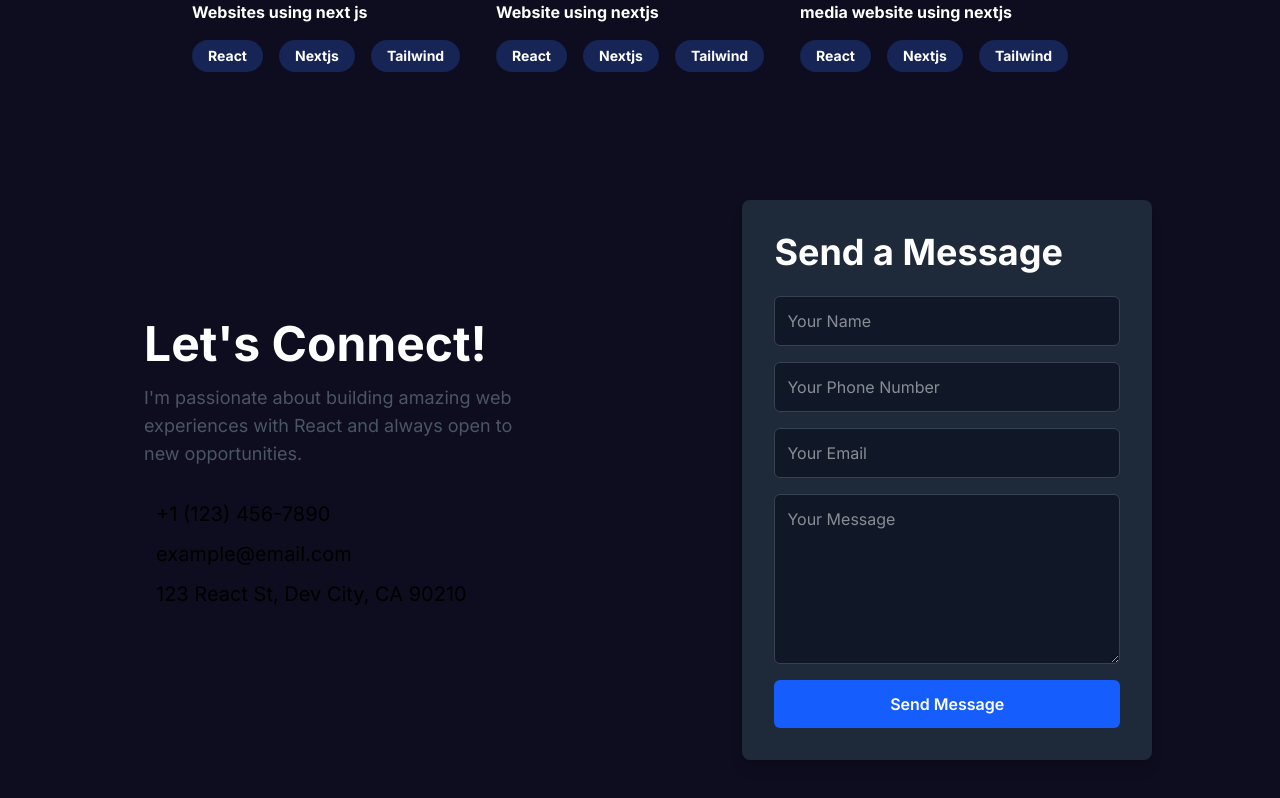
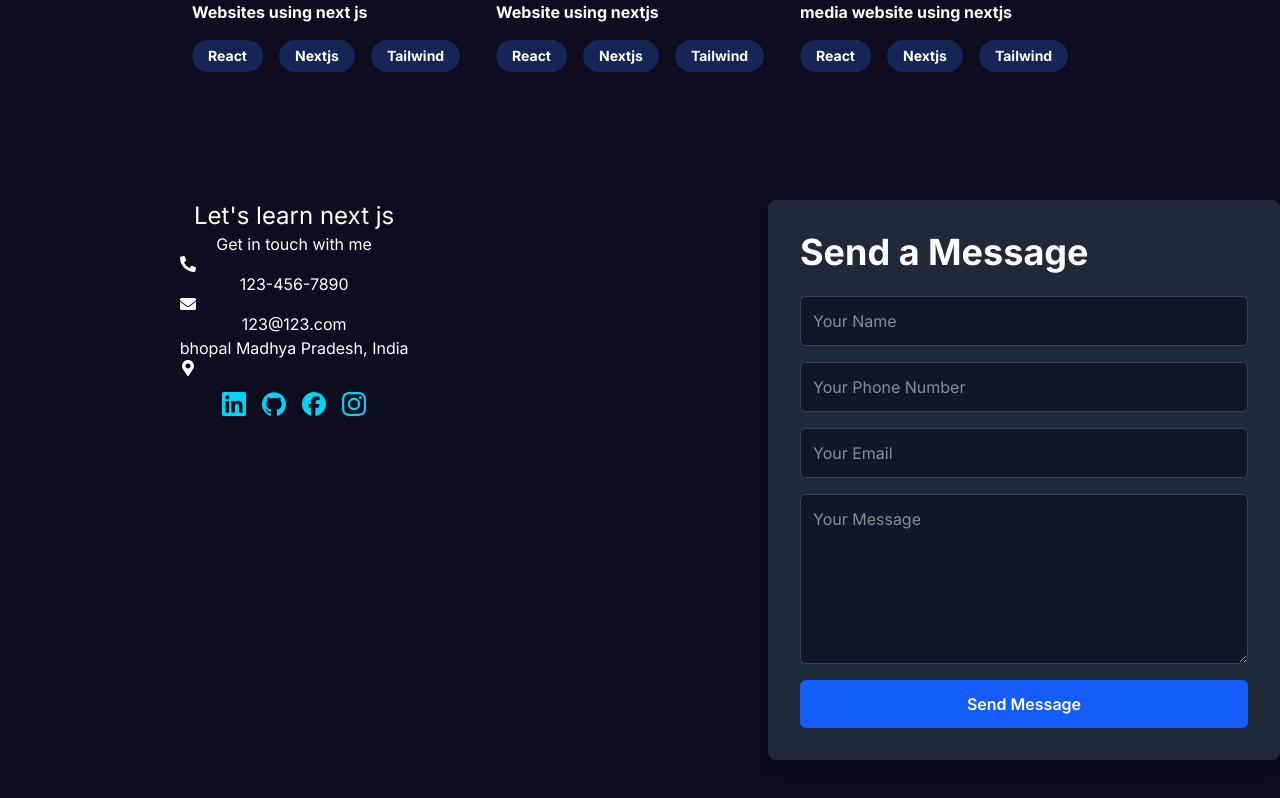
Before and after one commit to Ramchandra-Tharu/my-portfolio, a Next.js app: page / in a window 1280 px wide. Shown: the part 5051-5849 px from the top of the page. Built offline with nearby package versions, Linux system fonts and the light colour scheme.

Commit message:
contact section

```diff
--- a/components/Home/Contact/Contact.tsx
+++ b/components/Home/Contact/Contact.tsx
@@ -1,40 +1,32 @@
 import React from 'react'
+import { SiLinkedin, SiGithub, SiFacebook, SiInstagram } from 'react-icons/si';
+import { FaPhoneAlt, FaEnvelope, FaMapMarkerAlt } from "react-icons/fa";
+
 
 
 export const ContactSection = () => {
+
   return (
-    <section className="w-4/5 mx-auto flex flex-col md:flex-row py-16">
+    <section className="w-full mx-auto flex flex-col md:flex-row pt-16 pb-16">
       {/* Left Side: Social Media & Contact Info (40%) */}
-      <div className="w-full md:w-2/5 p-4 flex flex-col justify-center">
-        <h2 className="text-5xl text-white font-bold mb-4">Let's Connect!</h2>
-        <p className="text-lg text-gray-600 mb-8">
-          I'm passionate about building amazing web experiences with React and always open to new opportunities.
-        </p>
-        <div className="flex flex-col space-y-3 mb-8">
-          <p className="text-xl flex items-center">
-            <i className="fas fa-phone-alt mr-3 text-blue-500"></i> +1 (123) 456-7890
-          </p>
-          <p className="text-xl flex items-center">
-            <i className="fas fa-envelope mr-3 text-blue-500"></i> example@email.com
-          </p>
-          <p className="text-xl flex items-center">
-            <i className="fas fa-map-marker-alt mr-3 text-blue-500"></i> 123 React St, Dev City, CA 90210
-          </p>
+      <div className=" text-center text-white mx-auto">
+
+        <div>
+          <h1 className='text-2xl'>Let's learn next js</h1>
+          <p>Get in touch with me</p>
         </div>
-        <div className="flex space-x-6">
-          <a href="https://linkedin.com" target="_blank" rel="noopener noreferrer" className="text-3xl text-blue-700 hover:text-blue-500 transition-colors duration-300">
-            <i className="fab fa-linkedin"></i>
-          </a>
-          <a href="https://github.com" target="_blank" rel="noopener noreferrer" className="text-3xl text-gray-800 hover:text-gray-600 transition-colors duration-300">
-            <i className="fab fa-github"></i>
-          </a>
-          <a href="https://facebook.com" target="_blank" rel="noopener noreferrer" className="text-3xl text-blue-600 hover:text-blue-400 transition-colors duration-300">
-            <i className="fab fa-facebook"></i>
-          </a>
-          <a href="https://instagram.com" target="_blank" rel="noopener noreferrer" className="text-3xl text-pink-600 hover:text-pink-400 transition-colors duration-300">
-            <i className="fab fa-instagram"></i>
-          </a>
+        <div className="">
+          <FaPhoneAlt /> <h1>123-456-7890</h1>
+          <FaEnvelope /> <h1>123@123.com</h1>bhopal Madhya Pradesh, India
+          <FaMapMarkerAlt />
         </div>
+        <div className="flex justify-center items-center gap-4 mt-4 mb-4  text-2xl  text-cyan-400 ">
+          <SiLinkedin />
+          <SiGithub />
+          <SiFacebook />
+          <SiInstagram />
+        </div>
+
       </div>
 
       {/* Right Side: Contact Form (40%) */}
```
